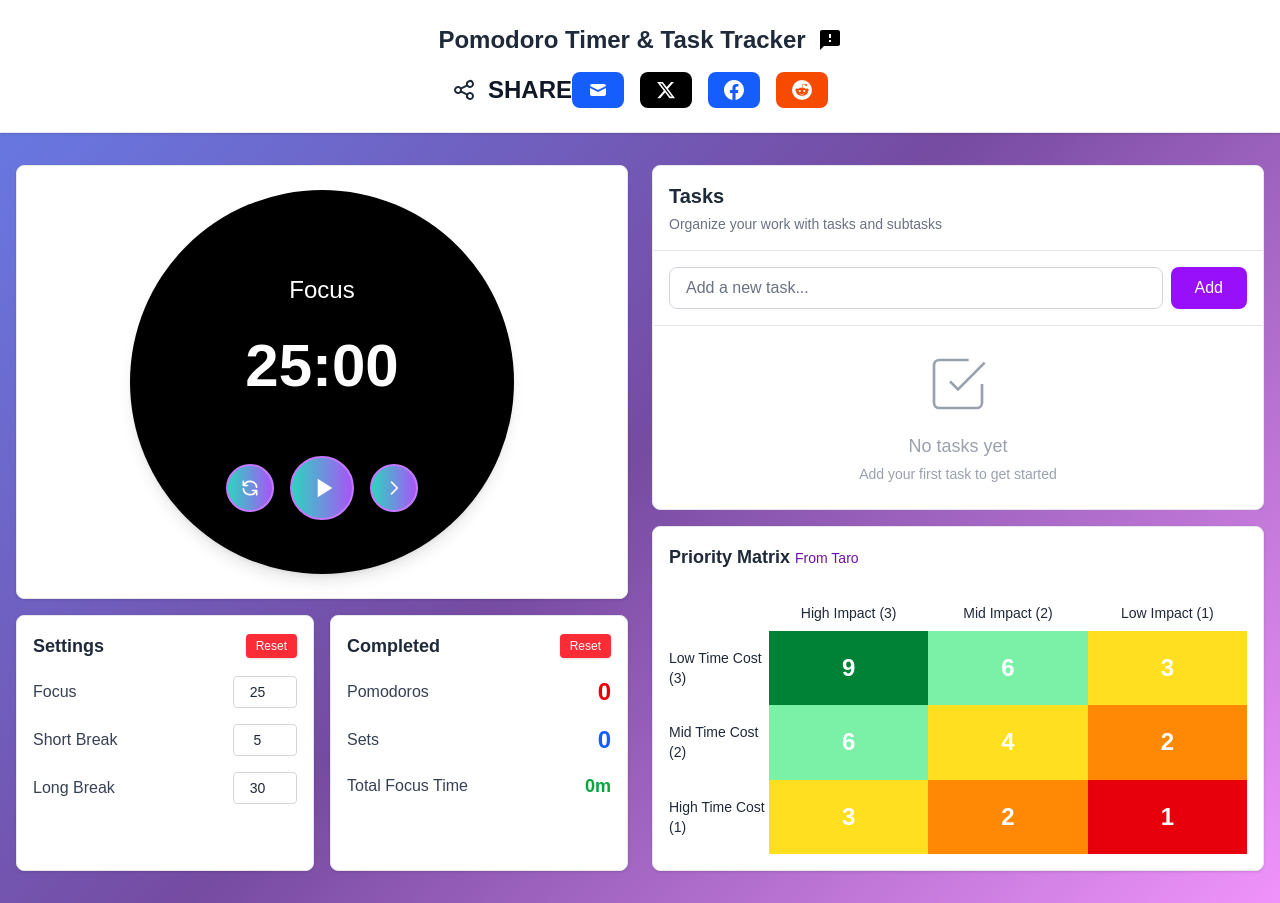
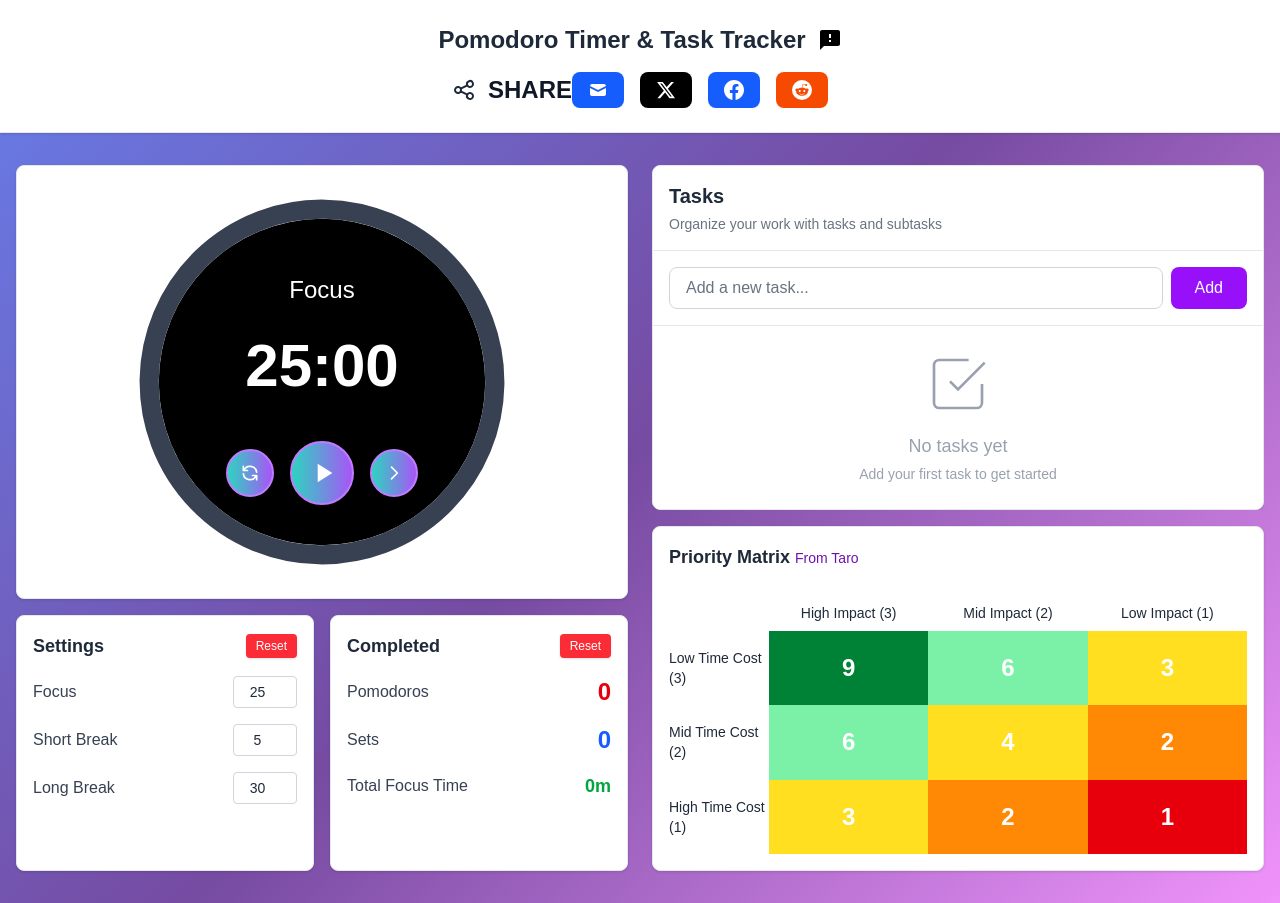
Before and after one commit to FVPukay/pomodoro-task-tracker, a Next.js app: page / in a window 1280 px wide. Built offline with nearby package versions, Linux system fonts and the light colour scheme.

Commit message:
Add outer progress bar clockwise from top of the pomodoro circle

```diff
--- a/src/components/PomodoroTimer.tsx
+++ b/src/components/PomodoroTimer.tsx
@@ -30,7 +30,8 @@ export default function PomodoroTimer({
   // Play completion sound using Web Audio API - Triple Ascending Chime
   const playCompletionSound = () => {
     try {
-      const audioContext = new (window.AudioContext || (window as any).webkitAudioContext)();
+      const AudioContextClass = window.AudioContext || (window as unknown as { webkitAudioContext: typeof AudioContext }).webkitAudioContext;
+      const audioContext = new AudioContextClass();
 
       // Three ascending tones for uplifting, positive feeling
       const tones = [
@@ -208,16 +209,87 @@ export default function PomodoroTimer({
     // Don't call onPomodoroComplete - this is a manual skip, not a completion
   };
 
+  // Calculate progress for outer progress bar
+  const getTotalTime = () => {
+    if (isFocusSession) {
+      return focusTime * 60;
+    } else {
+      return (completedPomodoros > 0 && completedPomodoros % 4 === 0)
+        ? longBreakTime * 60
+        : shortBreakTime * 60;
+    }
+  };
+
+  const totalTime = getTotalTime();
+  // Only show progress during focus sessions
+  const progress = isFocusSession && totalTime > 0 ? ((totalTime - timeLeft) / totalTime) * 100 : 0;
+
+  // SVG circle calculations - using viewBox coordinate system
+  const centerX = 160;
+  const centerY = 160;
+  const progressRadius = 144; // Radius for progress ring
+  const strokeWidth = 16;
+  const circumference = 2 * Math.PI * progressRadius;
+  // Only extend progress to close gap when at 100% (timeLeft === 0)
+  const extendedProgress = timeLeft === 0 && progress >= 99 ? 101.5 : progress;
+  const strokeDashoffset = circumference * (1 - extendedProgress / 100);
+  const blackCircleRadius = progressRadius - (strokeWidth / 2); // Black circle sits inside the progress ring
+
   return (
     <div className="w-full h-full bg-white rounded-lg shadow-sm border border-gray-200 flex items-center justify-center p-6 min-w-0 overflow-hidden">
       <div className="w-full h-full flex items-center justify-center">
 
-        {/* REVISED: Added aspect-square and removed all h-XX classes */}
-        <div className="w-48 sm:w-72
-             md:w-80
-             lg:w-96
-             aspect-square /* FORCES height to equal width, preventing elongation */
-             bg-black rounded-full flex flex-col items-center justify-center relative shadow-lg">
+        {/* Timer with integrated progress bar */}
+        <div className="relative w-48 sm:w-72 md:w-80 lg:w-96 aspect-square">
+          {/* SVG for progress ring and black circle */}
+          <svg className="absolute inset-0 w-full h-full" viewBox="0 0 320 320">
+            <defs>
+              {/* Option 8 gradient: Red → Crimson → Purple */}
+              <linearGradient id="progressGradient" x1="0%" y1="0%" x2="100%" y2="100%">
+                <stop offset="0%" stopColor="#EF4444" />
+                <stop offset="50%" stopColor="#DC2626" />
+                <stop offset="100%" stopColor="#7C3AED" />
+              </linearGradient>
+            </defs>
+
+            {/* Black circle background */}
+            <circle
+              cx={centerX}
+              cy={centerY}
+              r={blackCircleRadius}
+              fill="black"
+              className="shadow-lg"
+            />
+
+            {/* Progress background ring - always visible */}
+            <circle
+              cx={centerX}
+              cy={centerY}
+              r={progressRadius}
+              fill="none"
+              stroke="#374151"
+              strokeWidth={strokeWidth}
+              transform={`rotate(-89 ${centerX} ${centerY})`}
+            />
+
+            {/* Progress bar with Option 8 gradient */}
+            <circle
+              cx={centerX}
+              cy={centerY}
+              r={progressRadius}
+              fill="none"
+              stroke="url(#progressGradient)"
+              strokeWidth={strokeWidth}
+              strokeLinecap="round"
+              strokeDasharray={circumference}
+              strokeDashoffset={strokeDashoffset}
+              transform={`rotate(-89 ${centerX} ${centerY})`}
+              style={{ transition: 'stroke-dashoffset 0.5s ease' }}
+            />
+          </svg>
+
+          {/* Timer content overlaid on top */}
+          <div className="absolute inset-0 flex flex-col items-center justify-center">
 
           <div className="absolute" style={{ top: '22%' }}>
             <span className="text-white text-base sm:text-lg md:text-xl lg:text-2xl font-medium">
@@ -229,7 +301,7 @@ export default function PomodoroTimer({
             <span className="text-white text-3xl sm:text-4xl md:text-5xl lg:text-6xl font-mono font-bold">{formatTime(timeLeft)}</span>
           </div>
 
-          <div className="absolute flex items-center space-x-3 sm:space-x-4" style={{ bottom: '14%' }}>
+          <div className="absolute flex items-center space-x-3 sm:space-x-4" style={{ bottom: '18%' }}>
 
             {/* ... Buttons (no changes needed here as they use w/h classes directly) ... */}
             <button
@@ -272,6 +344,7 @@ export default function PomodoroTimer({
             </button>
           </div>
 
+          </div>
         </div>
       </div>
     </div>
```
